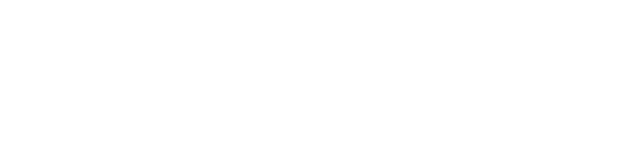
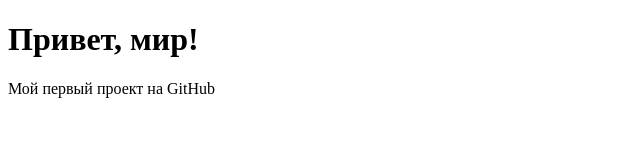
Before and after one commit to belihvit/first-project, a plain HTML site: page index.html in a window 1280 px wide. Shown: the whole page, without its empty margins (0-640 px from the left). Drawn offline with Linux system fonts and the light colour scheme.

Commit message:
Добавил базовую HTML-разметку

```diff
--- a/index.html
+++ b/index.html
@@ -1,9 +1,10 @@
 <!DOCTYPE html>
-<html lang="en">
+<html>
   <head>
-    <meta charset="UTF-8" />
-    <meta name="viewport" content="width=device-width, initial-scale=1.0" />
-    <title>Document</title>
+    <title>Мой первый проект</title>
   </head>
-  <body></body>
+  <body>
+    <h1>Привет, мир!</h1>
+    <p>Мой первый проект на GitHub</p>
+  </body>
 </html>
```
